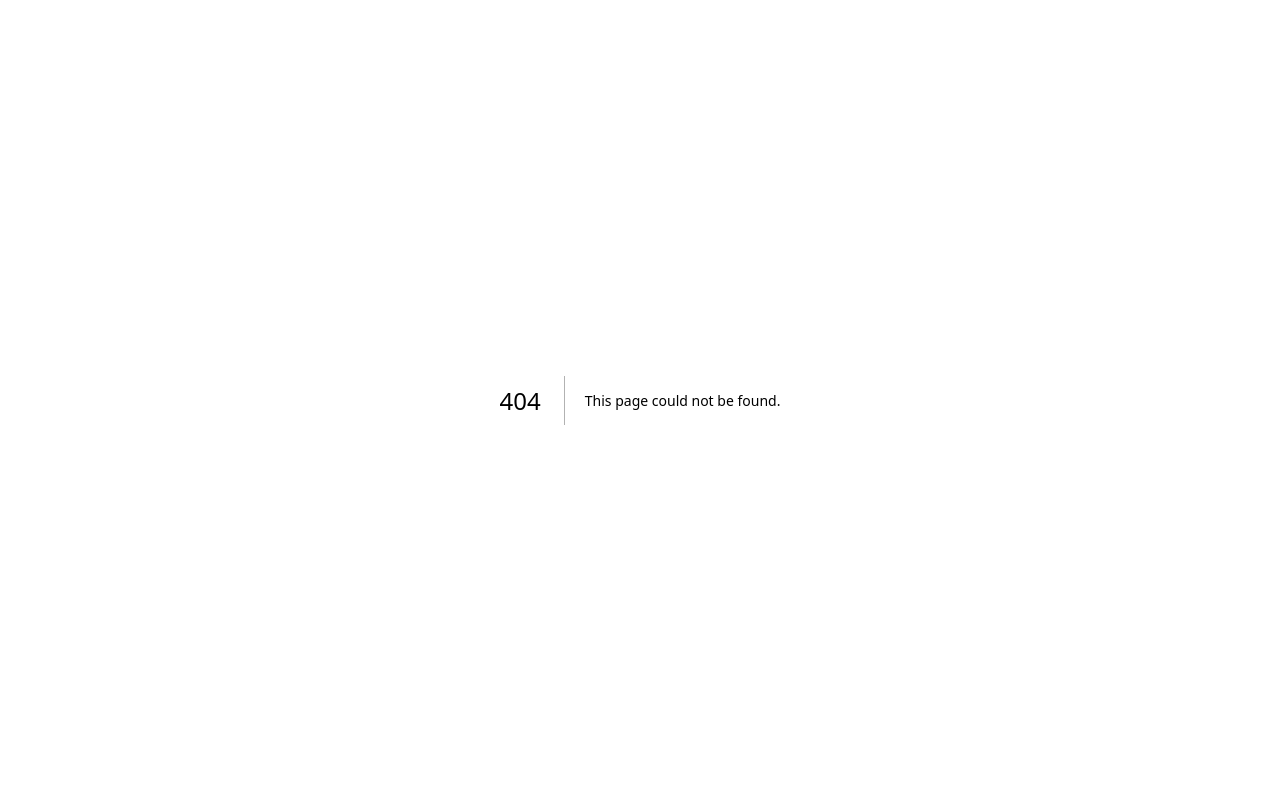
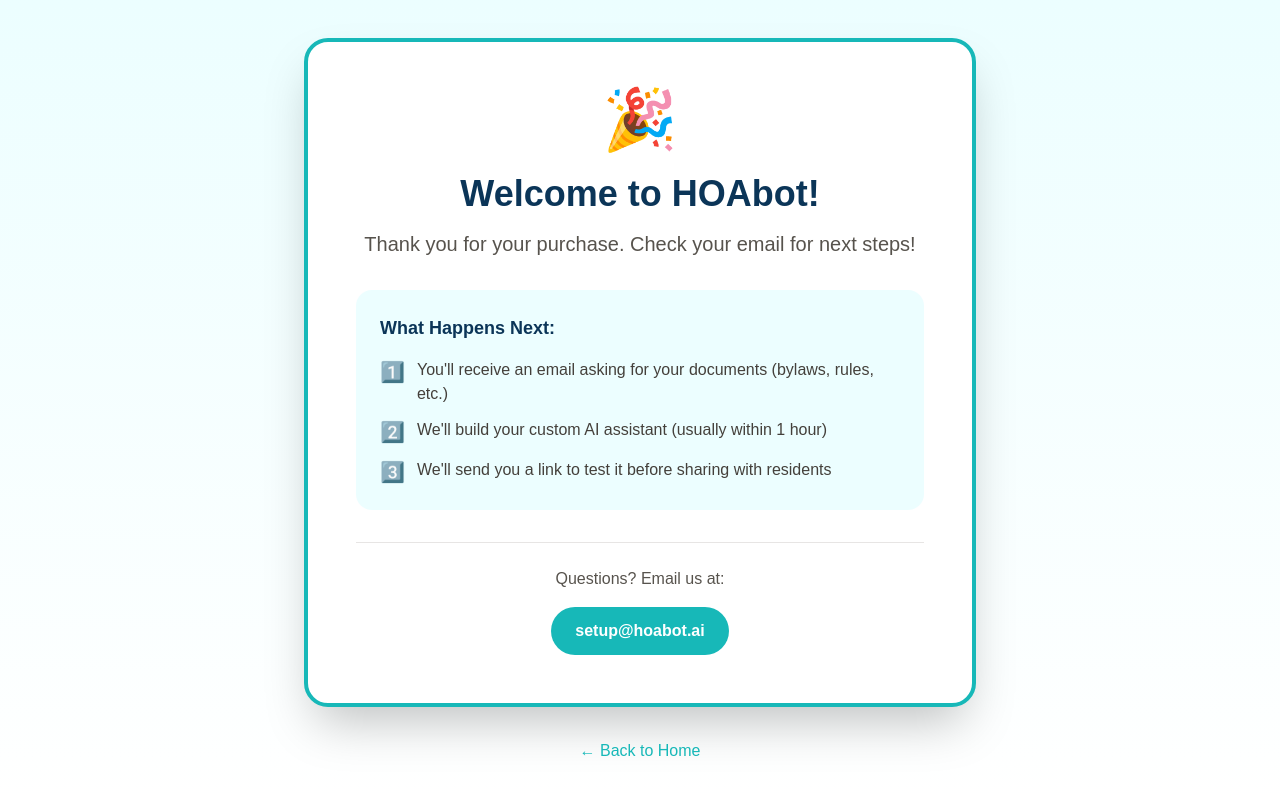
Before and after one commit to pl285/hoabot-landing, a Next.js app: page /welcome in a window 1280 px wide. Before the commit this address had no page. Shown: the top 794 px of the page. Built offline with nearby package versions, Linux system fonts and the light colour scheme.

Commit message:
Add welcome page and launch flow documentation

```diff
--- a/app/page.tsx
+++ b/app/page.tsx
@@ -254,7 +254,7 @@
               </ul>
 
               <a
-                href="https://buy.stripe.com/test_placeholder"
+                href="https://buy.stripe.com/REPLACE_WITH_REAL_LINK"
                 className="block w-full bg-white text-[#17B8B8] text-center px-8 py-4 rounded-full font-bold hover:bg-cyan-50 transition shadow-lg text-lg"
               >
                 Get Started Now
--- /dev/null
+++ b/app/welcome/page.tsx
@@ -0,0 +1,54 @@
+export default function Welcome() {
+  return (
+    <div className="min-h-screen bg-gradient-to-b from-cyan-50 to-white flex items-center justify-center px-4">
+      <div className="max-w-2xl mx-auto text-center">
+        <div className="bg-white rounded-3xl shadow-2xl p-12 border-4 border-[#17B8B8]">
+          <div className="text-6xl mb-6">🎉</div>
+          <h1 className="text-4xl font-bold text-[#0B3558] mb-4">
+            Welcome to HOAbot!
+          </h1>
+          <p className="text-xl text-stone-600 mb-8">
+            Thank you for your purchase. Check your email for next steps!
+          </p>
+
+          <div className="bg-cyan-50 rounded-2xl p-6 mb-8 text-left">
+            <h2 className="text-lg font-bold text-[#0B3558] mb-4">What Happens Next:</h2>
+            <div className="space-y-3">
+              <div className="flex items-start gap-3">
+                <span className="text-[#17B8B8] text-xl">1️⃣</span>
+                <p className="text-stone-700">You'll receive an email asking for your documents (bylaws, rules, etc.)</p>
+              </div>
+              <div className="flex items-start gap-3">
+                <span className="text-[#17B8B8] text-xl">2️⃣</span>
+                <p className="text-stone-700">We'll build your custom AI assistant (usually within 1 hour)</p>
+              </div>
+              <div className="flex items-start gap-3">
+                <span className="text-[#17B8B8] text-xl">3️⃣</span>
+                <p className="text-stone-700">We'll send you a link to test it before sharing with residents</p>
+              </div>
+            </div>
+          </div>
+
+          <div className="border-t border-stone-200 pt-6">
+            <p className="text-stone-600 mb-4">
+              Questions? Email us at:
+            </p>
+            <a
+              href="mailto:setup@hoabot.ai"
+              className="inline-block bg-[#17B8B8] text-white px-6 py-3 rounded-full font-semibold hover:bg-[#0E9898] transition"
+            >
+              setup@hoabot.ai
+            </a>
+          </div>
+        </div>
+
+        <a
+          href="https://hoabot.ai"
+          className="inline-block mt-8 text-[#17B8B8] hover:text-[#0E9898] transition"
+        >
+          ← Back to Home
+        </a>
+      </div>
+    </div>
+  );
+}
```
